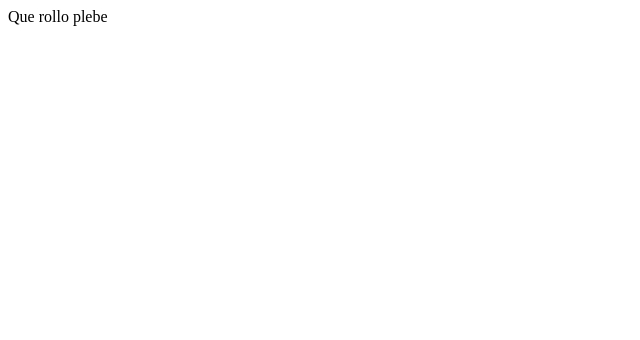
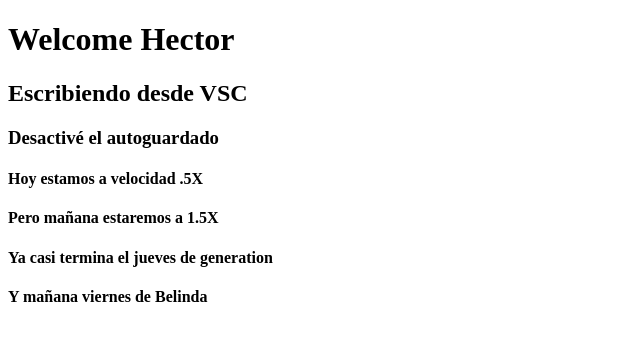
Before and after one commit to hectorPm00/Primer-repositorio, a plain HTML site: page html/index.html in a window 1280 px wide. Shown: the whole page, without its empty margins (0-640 px from the left). Drawn offline with Linux system fonts and the light colour scheme.

Commit message:
Cambio desde VSC

```diff
--- a/html/index.html
+++ b/html/index.html
@@ -1,5 +1,18 @@
-<html>
+<!DOCTYPE html>
+<html lang="en">
+<head>
+    <meta charset="UTF-8">
+    <meta http-equiv="X-UA-Compatible" content="IE=edge">
+    <meta name="viewport" content="width=device-width, initial-scale=1.0">
+    <title>Document</title>
+</head>
 <body>
-<p> Que rollo plebe </p>
+<h1>Welcome Hector</h1>
+<h2> Escribiendo desde VSC</h2>
+<h3>Desactivé el autoguardado</h3>
+<h4>Hoy estamos a velocidad .5X</h4>
+<h4> Pero mañana estaremos a 1.5X</h4>
+<h4> Ya casi termina el jueves de generation</h4>
+<h4> Y mañana viernes de Belinda</h4>
 </body>
 </html>
```
